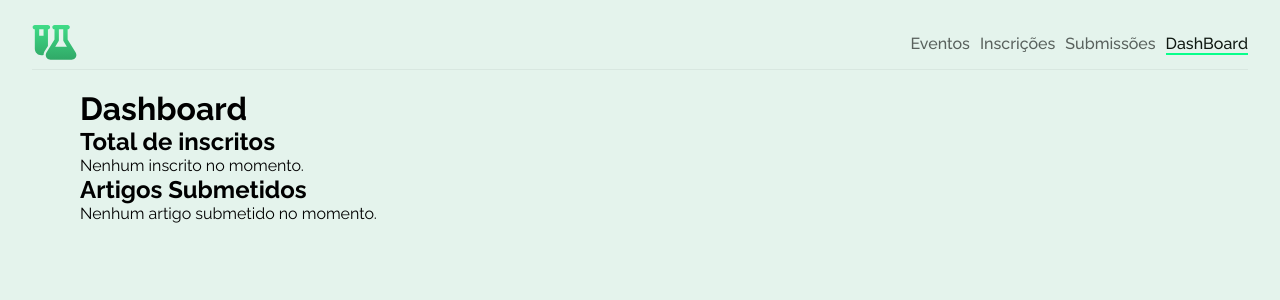
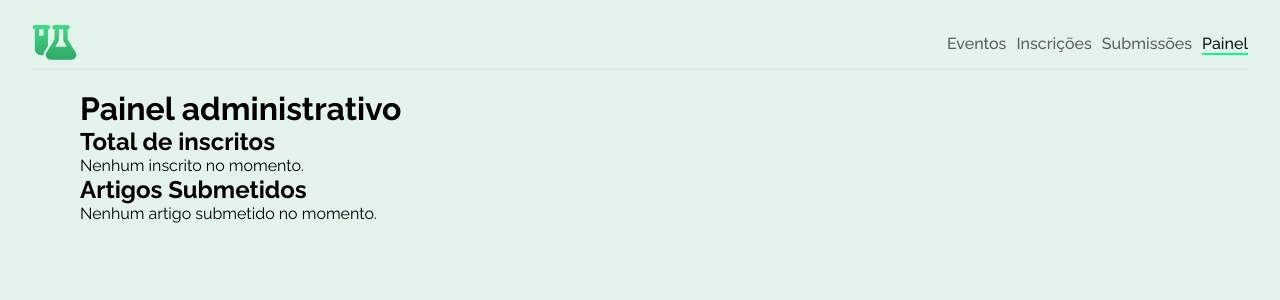
Before and after one commit to Gabrieldison/event-log, a Next.js app: page /dashboard in a window 1280 px wide. Shown: the top 300 px of the page. Built offline with nearby package versions, Linux system fonts and the light colour scheme.

Commit message:
refactore: organizing folder structure

```diff
--- a/src/app/(cientilog)/(home)/page.tsx
+++ b/src/app/(cientilog)/(home)/page.tsx
@@ -46,7 +46,7 @@ export default function Home() {
         </Link>
 
         <Link href="/submission">
-          <Button>Faça sua submissão</Button>
+          <Button>Envie seu artigo</Button>
         </Link>
       </Actions>
     </Container>
--- a/src/app/(cientilog)/dashboard/page.tsx
+++ b/src/app/(cientilog)/dashboard/page.tsx
@@ -1,13 +1,14 @@
 "use client";
 
-import { useDataEventContext } from "@/contexts/DataEventContext";
+import { useEventContext } from "@/contexts/event-context";
+import { Container } from "./styles";
 
 export default function Dashboard() {
-  const { subscribers, articles } = useDataEventContext();
+  const { subscribers, articles } = useEventContext();
 
   return (
-    <main>
-      <h1>Dashboard</h1>
+    <Container>
+      <h1>Painel administrativo</h1>
 
       <section>
         <h2>Total de inscritos</h2>
@@ -34,6 +35,6 @@ export default function Dashboard() {
           <p>Nenhum artigo submetido no momento.</p>
         )}
       </section>
-    </main>
+    </Container>
   );
 }
--- /dev/null
+++ b/src/app/(cientilog)/dashboard/styles.ts
@@ -0,0 +1,5 @@
+"use client";
+
+import styled from "styled-components";
+
+export const Container = styled.div``;
--- a/src/app/(cientilog)/layout.tsx
+++ b/src/app/(cientilog)/layout.tsx
@@ -1,12 +1,15 @@
 import { Header } from "@/components/header";
+import { EventProvider } from "@/contexts/event-context";
 import { ReactNode } from "react";
 import { MainContainer, Wrapper } from "./layout.styles";
 
 export default function CientiLogLayout({ children }: { children: ReactNode }) {
   return (
-    <Wrapper>
-      <Header />
-      <MainContainer>{children}</MainContainer>
-    </Wrapper>
+    <EventProvider>
+      <Wrapper>
+        <Header />
+        <MainContainer>{children}</MainContainer>
+      </Wrapper>
+    </EventProvider>
   );
 }
--- a/src/app/(cientilog)/submission/page.tsx
+++ b/src/app/(cientilog)/submission/page.tsx
@@ -3,13 +3,13 @@
 import { Button } from "@/components/button";
 import { Form } from "@/components/form";
 import { Input } from "@/components/input";
-import { useDataEventContext } from "@/contexts/DataEventContext";
+import { useEventContext } from "@/contexts/event-context";
 import { useState } from "react";
 import { toast, Toaster } from "sonner";
 import { MaxContainer, Title } from "./styles";
 
 export default function Submission() {
-  const { submitArticle } = useDataEventContext();
+  const { submitArticle } = useEventContext();
 
   const [title, setTitle] = useState("");
   const [resume, setResume] = useState("");
--- a/src/app/layout.tsx
+++ b/src/app/layout.tsx
@@ -1,10 +1,9 @@
-import { DataEventProvider } from "@/contexts/DataEventContext";
 import type { Metadata } from "next";
 import { Raleway } from "next/font/google";
+import GlobalStyle from "./globals";
 import StyledComponentsRegistry from "./lib/registry";
-import GlobalStyle from "./styles/global";
 
-const poppins = Raleway({
+const raleway = Raleway({
   subsets: ["latin", "latin-ext"],
   weight: ["100", "200", "300", "400", "500", "600", "700"],
 });
@@ -21,13 +20,11 @@ export default function RootLayout({
 }>) {
   return (
     <html lang="en">
-      <body className={poppins.className}>
-        <DataEventProvider>
-          <StyledComponentsRegistry>
-            {children}
-            <GlobalStyle />
-          </StyledComponentsRegistry>
-        </DataEventProvider>
+      <body className={raleway.className}>
+        <StyledComponentsRegistry>
+          {children}
+          <GlobalStyle />
+        </StyledComponentsRegistry>
       </body>
     </html>
   );
--- a/src/app/lib/registry.tsx
+++ b/src/app/lib/registry.tsx
@@ -9,8 +9,6 @@ export default function StyledComponentsRegistry({
 }: {
   children: React.ReactNode;
 }) {
-  // Only create stylesheet once with lazy initial state
-  // x-ref: https://reactjs.org/docs/hooks-reference.html#lazy-initial-state
   const [styledComponentsStyleSheet] = useState(() => new ServerStyleSheet());
 
   useServerInsertedHTML(() => {
--- a/src/components/header/index.tsx
+++ b/src/components/header/index.tsx
@@ -1,6 +1,6 @@
 "use client";
 
-import logo from "@/../public/logo.svg";
+import logo from "@/../public/images/logo.svg";
 import Image from "next/image";
 import Link from "next/link";
 import { usePathname } from "next/navigation";
@@ -35,7 +35,7 @@ export function Header() {
           href="/dashboard"
           className={`${pathname === "/dashboard" ? "active" : ""}`}
         >
-          DashBoard
+          Painel
         </Link>
       </NavContainer>
     </HeaderContainer>
--- a/src/contexts/DataEventContext.tsx
+++ b/src/contexts/event-context.tsx
@@ -8,18 +8,16 @@ import {
   useState,
 } from "react";
 
-interface DataEventContextProps {
+interface EventContextProps {
   subscribers: any[];
   articles: any[];
   registerNewSubscriber: (data: any) => void;
   submitArticle: (data: any) => void;
 }
 
-const DataEventContext = createContext<DataEventContextProps | undefined>(
-  undefined
-);
+const EventContext = createContext<EventContextProps | undefined>(undefined);
 
-export const DataEventProvider = ({ children }: { children: ReactNode }) => {
+export const EventProvider = ({ children }: { children: ReactNode }) => {
   const [subscribers, setSubscribers] = useState<any[]>([]);
   const [articles, setArticles] = useState<any[]>([]);
 
@@ -51,7 +49,7 @@ export const DataEventProvider = ({ children }: { children: ReactNode }) => {
     localStorage.setItem("articles", JSON.stringify(newArticles));
   };
 
-  const contextValue: DataEventContextProps = {
+  const contextValue: EventContextProps = {
     subscribers,
     articles,
     registerNewSubscriber,
@@ -59,18 +57,16 @@ export const DataEventProvider = ({ children }: { children: ReactNode }) => {
   };
 
   return (
-    <DataEventContext.Provider value={contextValue}>
+    <EventContext.Provider value={contextValue}>
       {children}
-    </DataEventContext.Provider>
+    </EventContext.Provider>
   );
 };
 
-export const useDataEventContext = () => {
-  const context = useContext(DataEventContext);
+export const useEventContext = () => {
+  const context = useContext(EventContext);
   if (!context) {
-    throw new Error(
-      "useDataEventContext must be used within a DataEventProvider"
-    );
+    throw new Error("useEventContext must be used within a DataEventProvider");
   }
   return context;
 };
--- /dev/null
+++ b/src/utils/validate-email.ts
@@ -0,0 +1,5 @@
+export function validateEmail(email: string) {
+  const re =
+    /^(([^<>()\[\]\\.,;:\s@"]+(\.[^<>()\[\]\\.,;:\s@"]+)*)|(".+"))@((\[[0-9]{1,3}\.[0-9]{1,3}\.[0-9]{1,3}\.[0-9]{1,3}\])|(([a-zA-Z\-0-9]+\.)+[a-zA-Z]{2,}))$/;
+  return re.test(email);
+}
```
Also changed, not shown: src/app/(cientilog)/subscription/page.tsx (+3 -8 lines), public/images/logo.svg (renamed from public/logo.svg), src/app/globals.ts (renamed from src/app/styles/global.ts).
